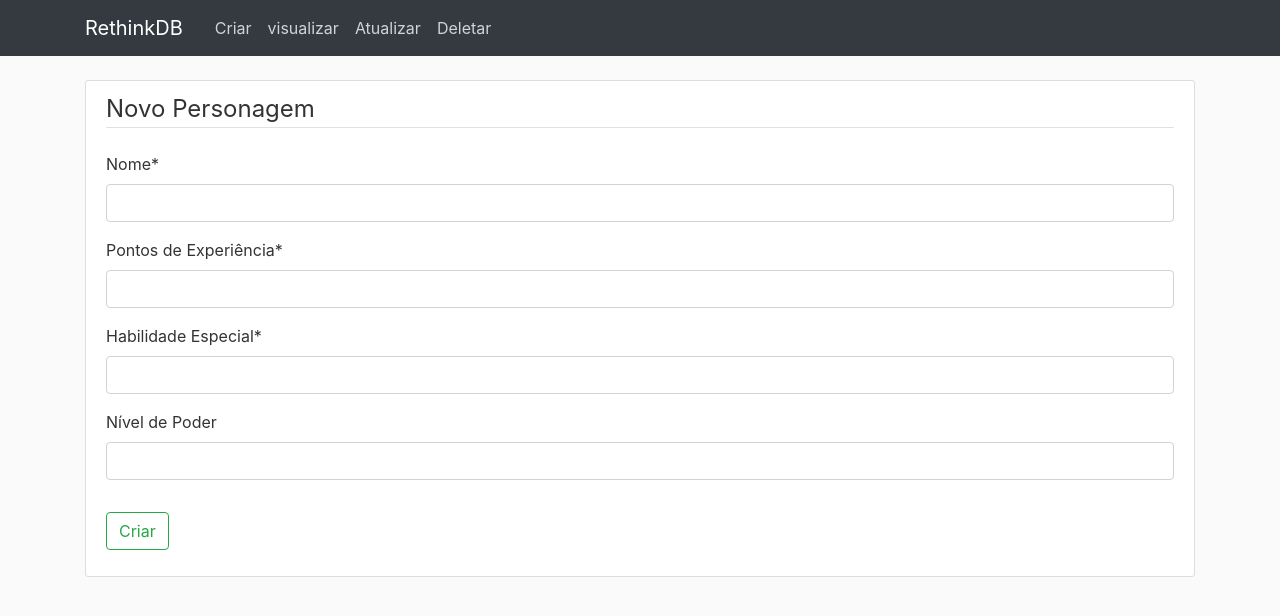
After one commit to joopedroe/Python-RethinkDB, a Django app: page /cliente/new/ in a window 1280 px wide. The commit adds this page. Shown: the top 616 px of the page. Run offline with Django 3.2, Linux system fonts and the light colour scheme; some libraries are stand-ins or nearby versions; some web fonts are replaced.

Commit message:
arrumada nos form

```diff
--- /dev/null
+++ b/Gerencia_ClienteApp/forms.py
@@ -0,0 +1,57 @@
+from django import forms
+
+class NewCharacterForm(forms.Form):
+    nome = forms.CharField(max_length=50, required=True)
+    xp = forms.IntegerField(
+        label='Pontos de Experiência',
+        required=True
+    )
+    habilidade = forms.CharField(
+        label='Habilidade Especial',
+        max_length=50,
+        required=True
+    )
+    poder = forms.IntegerField(
+        label='Nível de Poder',
+        max_value=8000,
+        required=False
+    )
+
+
+class UpdateForm(forms.Form):
+    id = forms.CharField(
+        label='Identificador do Personagem',
+        max_length=100,
+        required=False
+    )
+    nome = forms.CharField(max_length=50, required=True)
+    xp = forms.IntegerField(
+        label='Pontos de Experiência',
+        required=True
+    )
+    habilidade = forms.CharField(
+        label='Habilidade Especial',
+        max_length=50,
+        required=True
+    )
+    poder = forms.IntegerField(
+        label='Nível de Poder',
+        max_value=8000,
+        required=False
+    )
+
+
+class ReadForm(forms.Form):
+    id = forms.CharField(
+        label='Identificador do Personagem',
+        max_length=100,
+        required=True
+    )
+
+
+class DeleteForm(forms.Form):
+    id = forms.CharField(
+        label='Identificador do Personagem',
+        max_length=100,
+        required=True
+    )
--- /dev/null
+++ b/Gerencia_ClienteApp/templates/Gerencia_ClienteApp/new.html
@@ -0,0 +1,24 @@
+{% extends 'base.html' %}
+{% load crispy_forms_tags %}
+
+
+{% block title %}- New{% endblock title %}
+
+
+{% block main %}
+
+<div class="content-section">
+    <form method="POST"> {% csrf_token %}
+        <fieldset class="form-group">
+            <legend class="border-bottom mb-4">Novo Personagem</legend>
+            <div class="pure-control-group">
+                {{ form|crispy }}
+            </div>
+        </fieldset>
+        <div class="form-group">
+            <button class="btn btn-outline-success" type="submit">Criar</button>
+        </div>
+    </form>
+</div>
+
+{% endblock main %}
--- a/Gerencia_ClienteApp/templates/Gerencia_ClienteApp/read.html
+++ b/Gerencia_ClienteApp/templates/Gerencia_ClienteApp/read.html
@@ -7,6 +7,8 @@
 {% block content %}
 	<div>
         <div class="content-section">
+
+        {{form|crispy}}
 
             <!-- <table class="table table-hover">
                 <thead class="thead-dark">
--- a/Gerencia_ClienteApp/templates/base.html
+++ b/Gerencia_ClienteApp/templates/base.html
@@ -35,7 +35,7 @@
           <div class="collapse navbar-collapse" id="navbarToggle">
           <!-- navbar do lado esquerdo -->
           <div class="navbar-nav mr-auto">
-            <a class="nav-item nav-link" href=" {% url 'clientes:cadastroCliente' %} ">Criar</a>
+            <a class="nav-item nav-link" href=" {% url 'clientes:new' %} ">Criar</a>
             <a class="nav-item nav-link" href=" {% url 'clientes:delete' %} ">visualizar</a>
             <a class="nav-item nav-link" href=" {% url 'clientes:read' %} ">Atualizar</a>
             <a class="nav-item nav-link" href=" {% url 'clientes:delete' %} ">Deletar</a>
--- a/Gerencia_ClienteApp/urls.py
+++ b/Gerencia_ClienteApp/urls.py
@@ -10,6 +10,7 @@ urlpatterns = [
     path('clientes/todos',ExibeClientes, name="exibeClientes" ),
     path('clientes/<str:clienteId>/',EncontraCliente,name='encontraCliente'),
     path('visualizar/', ReadView, name='read'),
-    path('atualizar/<int:id>', UpdateView, name='update'),
-    path('deletar/<int:id>', DeleteView, name='delete'),
+    path('atualizar/', UpdateView, name='update'),
+    path('deletar/', DeleteView, name='delete'),
+    path('new/', NewCharacterView, name='new')
 ]
--- a/Gerencia_ClienteApp/views.py
+++ b/Gerencia_ClienteApp/views.py
@@ -1,6 +1,13 @@
 import rethinkdb
 
+from django.views.generic import FormView
 from django.shortcuts import render, redirect
+from .forms import (
+    NewCharacterForm,
+    DeleteForm,
+    ReadForm,
+    UpdateForm
+)
 
 
 r = rethinkdb.RethinkDB()
@@ -36,20 +43,60 @@ def EncontraCliente(request,clienteId):
     cliente=r.db("Loja").table("cliente").get(clienteId).run(connection)
     return render (request,'Gerencia_ClienteApp/cliente.html',{'cliente':cliente})
 
+def NewCharacterView(request):
+    form_class=NewCharacterForm
+    template_name='Gerencia_ClienteApp/new.html'
+
+    return render(
+        request,
+        template_name,
+        {'form':form_class}
+    )
+
 def ReadView(request):
-    template_name='Gerencia_ClienteApp/read.html'
-    sucess_url='clientes:read'
-    form_class=None
+    template_name = 'Gerencia_ClienteApp/read.html'
+    sucess_url = 'clientes:read'
+    form_class = ReadForm
 
+    # if request.method == "GET":
+    #     try:
+    #         exercito = None
+    #     except rethinkdb.errors.ReqlCompileError as error:
+    #         print(error)
+
+    # else:
+    #     return render(
+    #         request,
+    #         template_name,
+
+    #     )
+
+    return render(
+        request,
+        template_name,
+        {'form':form_class}
+    )
 
 def UpdateView(request):
-    template_name='Gerencia_ClienteApp/update.html'
-    sucess_url='clientes:update'
-    form_class=None
+    template_name = 'Gerencia_ClienteApp/update.html'
+    sucess_url = 'clientes:update'
+    form_class = UpdateForm
+
+    return render(
+        request,
+        template_name,
+        {'form':form_class}
+    )
 
 
 
 def DeleteView(request):
-    template_name='Gerencia_ClienteApp/delete.html'
-    sucess_url='clientes:delete'
-    form_class=None
+    template_name = 'Gerencia_ClienteApp/delete.html'
+    sucess_url = 'clientes:delete'
+    form_class = DeleteForm
+
+    return render(
+        request,
+        template_name,
+        {'form':form_class}
+    )
--- /dev/null
+++ b/roteiro.txt
@@ -0,0 +1 @@
+roteiro
```
